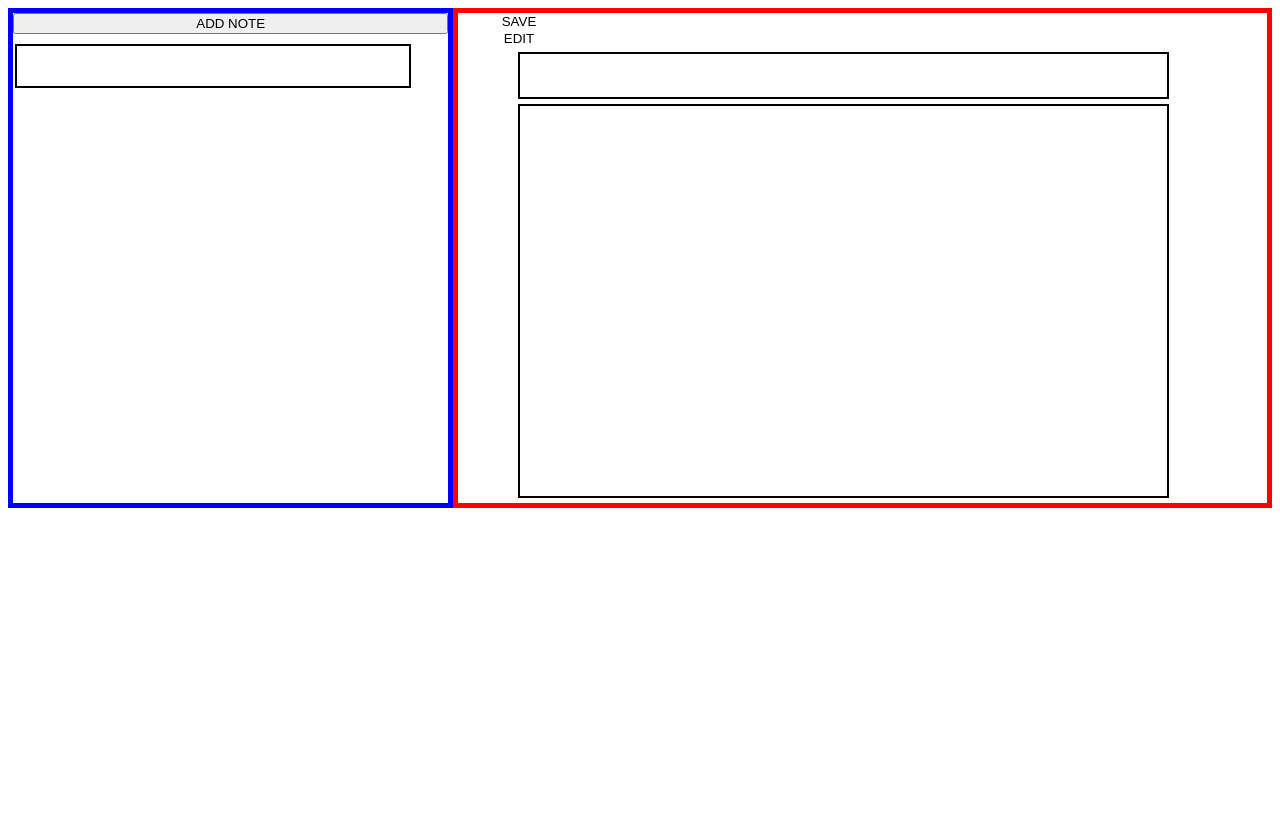
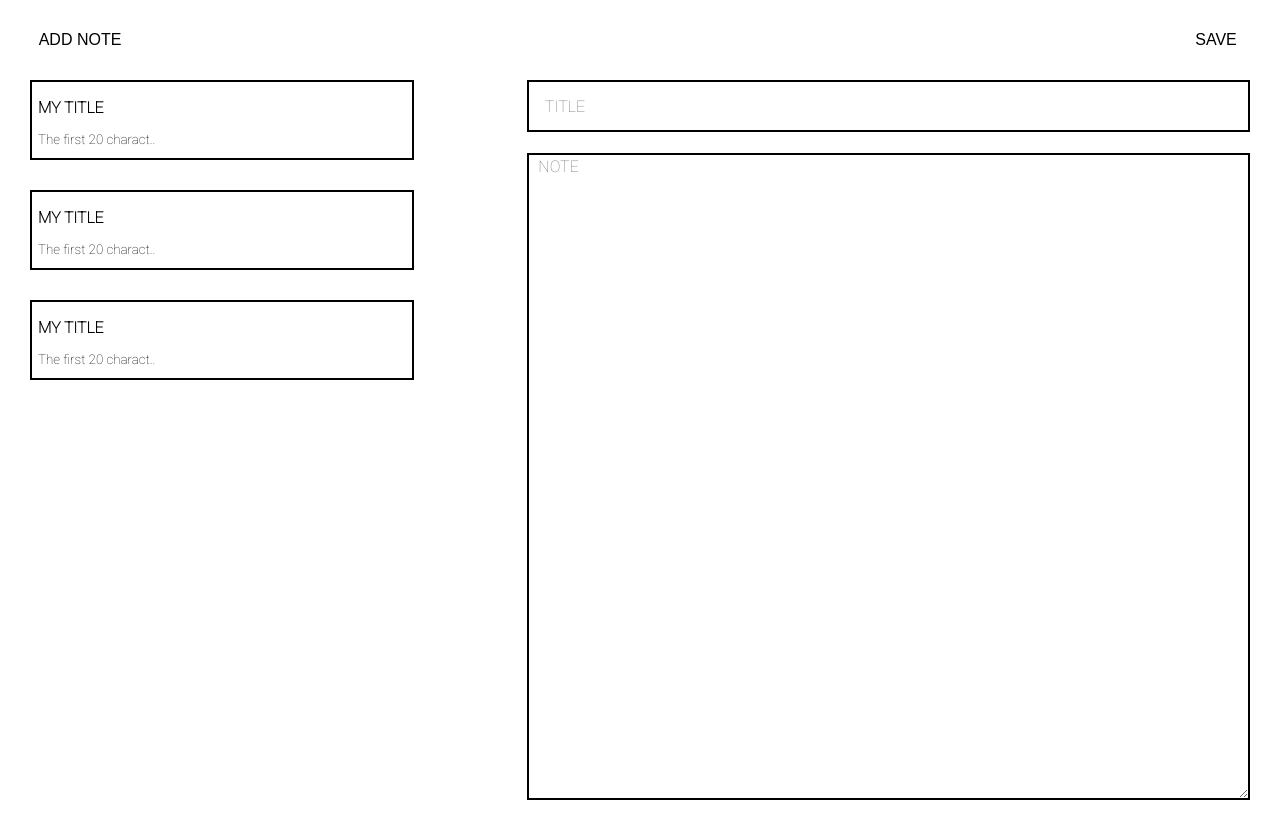
Before and after one commit to Emmapr123/notes, a plain HTML site: page index.html in a window 1280 px wide. Before the commit the page ends 800 px from the top, so only its background shows below. Drawn offline with Linux system fonts and the light colour scheme.

Commit message:
css done up a bit more - looks like the UI design we made now

```diff
--- a/index.html
+++ b/index.html
@@ -2,7 +2,8 @@
 <html>
   <head>
     <link rel='stylesheet' type='text/css' href='./public/stylesheet.css'>
-
+    <link rel="preconnect" href="https://fonts.gstatic.com">
+    <link href="https://fonts.googleapis.com/css2?family=Roboto:wght@100&display=swap" rel="stylesheet">
     <title>Notes</title>
   </head>
   <body>
@@ -10,20 +11,26 @@
     <div class='outer-square'>
       <div class='left-column'>
         <button class='add-note'>ADD NOTE</button>
-
-      <div class='note-preview'>
-
-      </div>
+      <button class='note-preview'>
+        <h3 class='preview-note'>MY TITLE</h3>
+        <p class='preview-note'> The first 20 charact.. </p>
+      </button>
+      <button class='note-preview'>
+        <h3 class='preview-note'>MY TITLE</h3>
+        <p class='preview-note'> The first 20 charact.. </p>
+      </button>
+      <button class='note-preview'>
+        <h3 class='preview-note'>MY TITLE</h3>
+        <p class='preview-note'> The first 20 charact.. </p>
+      </button>
       </div>
       <div class='right-column'>
 
-      <button class='save-note'>SAVE</button>
-      <button class='edit-note'>EDIT</button>
-        <div class='title-box'>
-
-        </div>
-        <div class='note-box'></div>
-
+      <div class='right-inner'>
+        <button class='save-edit-note'>SAVE</button>
+          <input type='text' placeholder='TITLE' name='title' id='title'>
+          <textarea id='note' rows="4" cols="50" placeholder="  NOTE"></textarea>
+      </div>
       </div>
 
     </div>
--- a/public/stylesheet.css
+++ b/public/stylesheet.css
@@ -1,54 +1,122 @@
+body {
+  margin: 0px
+}
+
 .outer-square {
   display: flex;
   flex-direction: row;
-  height: 500px;
+  height: 100vw;
 }
 
 .left-column {
   display: flex;
   flex-direction: column;
-  width: 35%;
-  border: 5px solid blue;
+  flex: 1;
+}
+
+.add-note {
+  background-color: white;
+  border: none;
+  width: 100px;
+  font-size: 16px;
+  margin-left: 30px;
+  margin-top: 30px;
+}
+
+.add-note:hover {
+  color: gray;
+}
+
+.add-note:focus {
+  outline: none;
 }
 
 .note-preview {
   border: 2px solid black;
+  background-color: white;
+  text-align: left;
   width: 90%;
-  height: 40px;
-  margin-top: 10px;
-  margin-right: 10px;
-  margin-left: 2px;
+  height: 80px;
+  margin: 30px 30px 0px 30px;
+}
+
+.note-preview:hover {
+  color: gray;
+  border: 2px solid gray;
+}
+
+.note-preview:focus {
+  color: darkgray;
+  border: darkgray;
+  outline: 2px solid darkgray;
+}
+
+.preview-note {
+  font-family: 'Roboto', sans-serif;
 }
 
 .right-column {
   display: flex;
   flex-direction: column;
-  width: 65%;
+  flex: 2;
   margin-right: auto;
-  border: 5px solid red;
 }
 
-.save-note, .edit-note {
+.right-inner {
+  display: flex;
+  flex-direction: column;
+  height: 100vh;
+}
+
+.save-edit-note {
   width: 15%;
   background-color: white;
   border: none;
+  font-size: 16px;
+  margin-left: auto;
+  margin-top: 30px;
+  cursor: pointer;
 }
 
-input[button] {
-
+.save-edit-note:hover {
+  color: gray;
 }
 
-.title-box {
-  border: 2px solid black;
-  height: 10%;
-  width: 80%;
-  margin: 5px 2px 5px 60px;
-
+.save-edit-note:focus {
+  outline: none;
 }
 
-.note-box {
+#title {
+  padding: 16px;
+  font-family: 'Roboto', sans-serif;
+  border: none;
+  color: grey;
+  font-size: 16px;
+  height: 16px;
+  border: 2px solid black;;
+  margin: 30px 30px 20px 100px;
+}
+
+#title:focus {
+  border-color: gray;
+  outline: none;
+  box-shadow: 5px 5px gray;
+  background-color: white;
+}
+
+#note {
+  display: flex;
+  font-family: 'Roboto', sans-serif;
+  height: 100%;
+  flex: 1;
   border: 2px solid black;
-  height: 90%;
-  width: 80%;
-  margin: 0px 2px 5px 60px;
+  font-size: 16px;
+  color: gray;
+  margin: 1px 30px 0px 100px;
 }
+
+#note:focus {
+  border-color: gray;
+  outline: none;
+  box-shadow: 5px 5px gray;
+}
```
